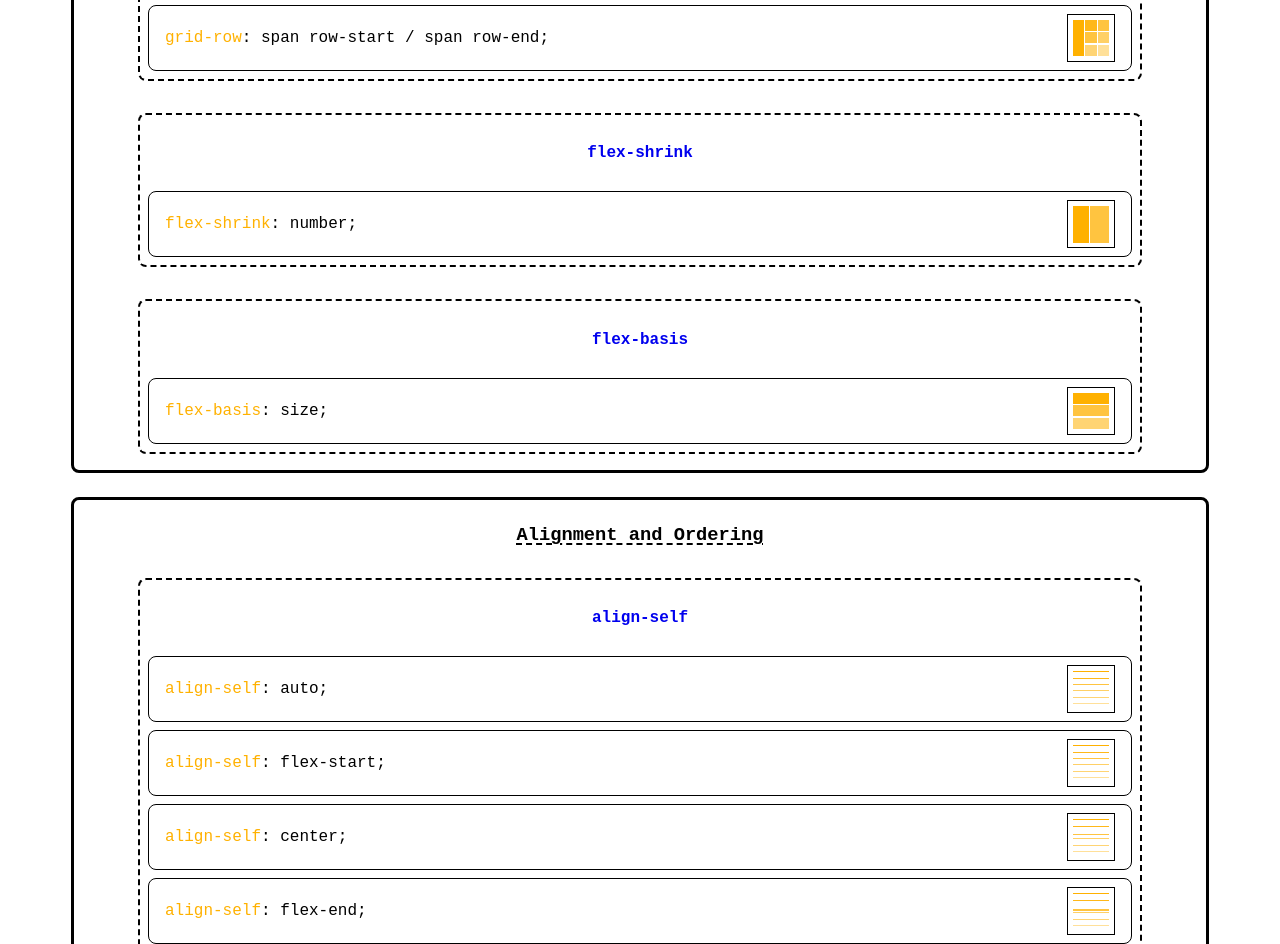
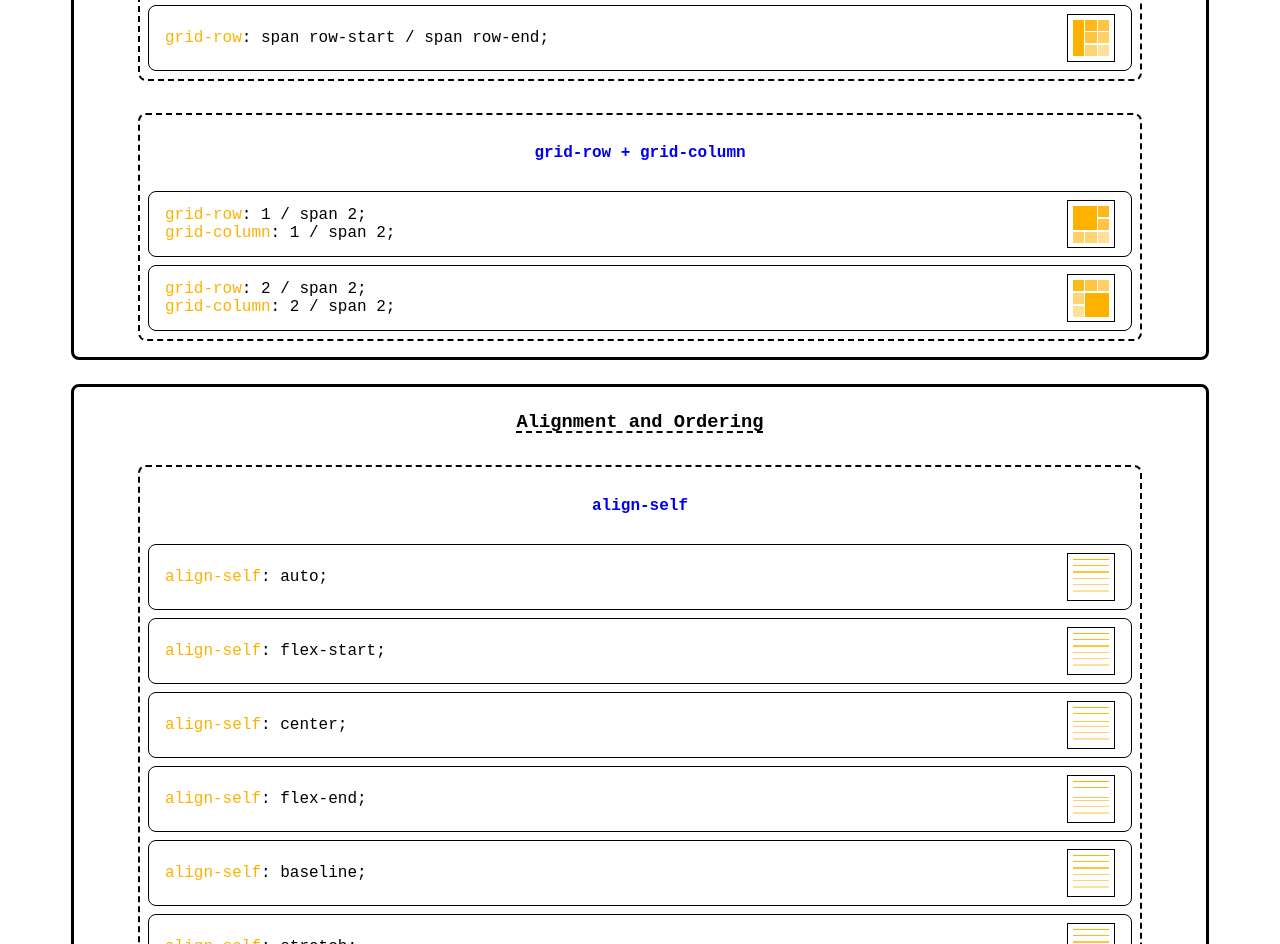
Before and after one commit to ElenaExposito/flex-grid-cheatsheet, a website: page src/gridboxContent/index.html in a window 1280 px wide. Shown: the part 3544-4488 px from the top of the page. Drawn offline with Linux system fonts and the light colour scheme; files that its build step writes are made by us from their sources.

Commit message:
WIP - Line-based placement (grid-row + grid-column)

```diff
--- a/js/custom.js
+++ b/js/custom.js
@@ -177,6 +177,16 @@ const texts = [
   { id: "#grid-row-start-span", text: "grid-row-start: span 3;" },
   { id: "#grid-row-container", text: "grid-row: 1 / 3;" },
   { id: "#grid-row-container-span", text: "grid-row: 1 / span 3;" },
+
+  // Combining grid-column and grid-row
+  {
+    id: "#grid-column-row",
+    text: "grid-row: 1 / span 2;\n grid-column: 1 / span 2;",
+  },
+  {
+    id: "#rid-row-column",
+    text: "grid-row: 2 / span 2;\n grid-column: 2 / span 2;",
+  },
 ];
 
 (function () {
--- a/src/gridboxContent/index.html
+++ b/src/gridboxContent/index.html
@@ -541,44 +541,48 @@
             </div>
           </div>
 
-          <div class="flex-shrink">
+          <div class="grid-column-row">
             <h4>
               <a
-                href="https://developer.mozilla.org/en-US/docs/Web/CSS/flex-shrink"
+                href="https://developer.mozilla.org/en-US/docs/Web/CSS/grid-column#constituent_properties"
                 target="_blank"
                 rel="noopener"
-                >flex-shrink</a
+                >grid-row + grid-column</a
               >
             </h4>
-            <div class="property" id="flex-shrink-number">
+
+            <div class="property" id="grid-column-row">
               <div>
-                <span class="property-title">flex-shrink</span>: number;
+                <span class="property-title">grid-row</span>: 1 / span 2;
+                <br />
+                <span class="property-title">grid-column</span>: 1 / span 2;
               </div>
-              <div class="show">
-                <span
-                  class="grid-item item-shrink show-flex-shrink-number item-1"
-                ></span>
-                <span class="grid-item show-flex-shrink-number item-3"></span>
+
+                <div class="show-grid grid-container-auto">
+                  <span class="grid-item show-grid-column-row item-1"></span>
+                  <span class="grid-item item-2"></span>
+                  <span class="grid-item item-3"></span>
+                  <span class="grid-item item-4"></span>
+                  <span class="grid-item item-5"></span>
+                  <span class="grid-item item-6"></span>
+                </div>
+            </div>
+
+            <div class="property" id="grid-row-column">
+              <div>
+                <span class="property-title">grid-row</span>: 2 / span 2;
+                <br />
+                <span class="property-title">grid-column</span>: 2 / span 2;
               </div>
-            </div>
-          </div>
 
-          <div class="flex-basis">
-            <h4>
-              <a
-                href="https://developer.mozilla.org/en-US/docs/Web/CSS/flex-basis"
-                target="_blank"
-                rel="noopener"
-                >flex-basis</a
-              >
-            </h4>
-            <div class="property" id="flex-basis-size">
-              <div><span class="property-title">flex-basis</span>: size;</div>
-              <div class="show-grid">
-                <span class="grid-item show-flex-basis-size item-1"></span>
-                <span class="grid-item show-flex-basis-size item-3"></span>
-                <span class="grid-item show-flex-basis-size item-5"></span>
-              </div>
+                <div class="show-grid grid-container-auto">
+                  <span class="grid-item show-grid-row-column item-1"></span>
+                  <span class="grid-item item-2"></span>
+                  <span class="grid-item item-3"></span>
+                  <span class="grid-item item-4"></span>
+                  <span class="grid-item item-5"></span>
+                  <span class="grid-item item-6"></span>
+                </div>
             </div>
           </div>
         </div>
--- a/style/custom.css
+++ b/style/custom.css
@@ -93,7 +93,8 @@ h5 {
 .grid-auto,
 .grid-gaps,
 .grid-column,
-.grid-row {
+.grid-row,
+.grid-column-row {
   width: 90%;
   display: flex;
   flex-direction: column;
@@ -371,6 +372,16 @@ h5 {
   grid-row: 1 / span 3;
 }
 
+.show-grid-column-row {
+  grid-row: 1 / span 2;
+  grid-column: 1 / span 2;
+}
+
+.show-grid-row-column {
+  grid-row: 2 / span 2;
+  grid-column: 2 / span 2;
+}
+
 .show-flex-direction-column-reverse {
   flex-direction: column-reverse;
 }
```
Also changed, not shown: src/gridboxContent/gridboxContent.ts (+32 -28 lines).
